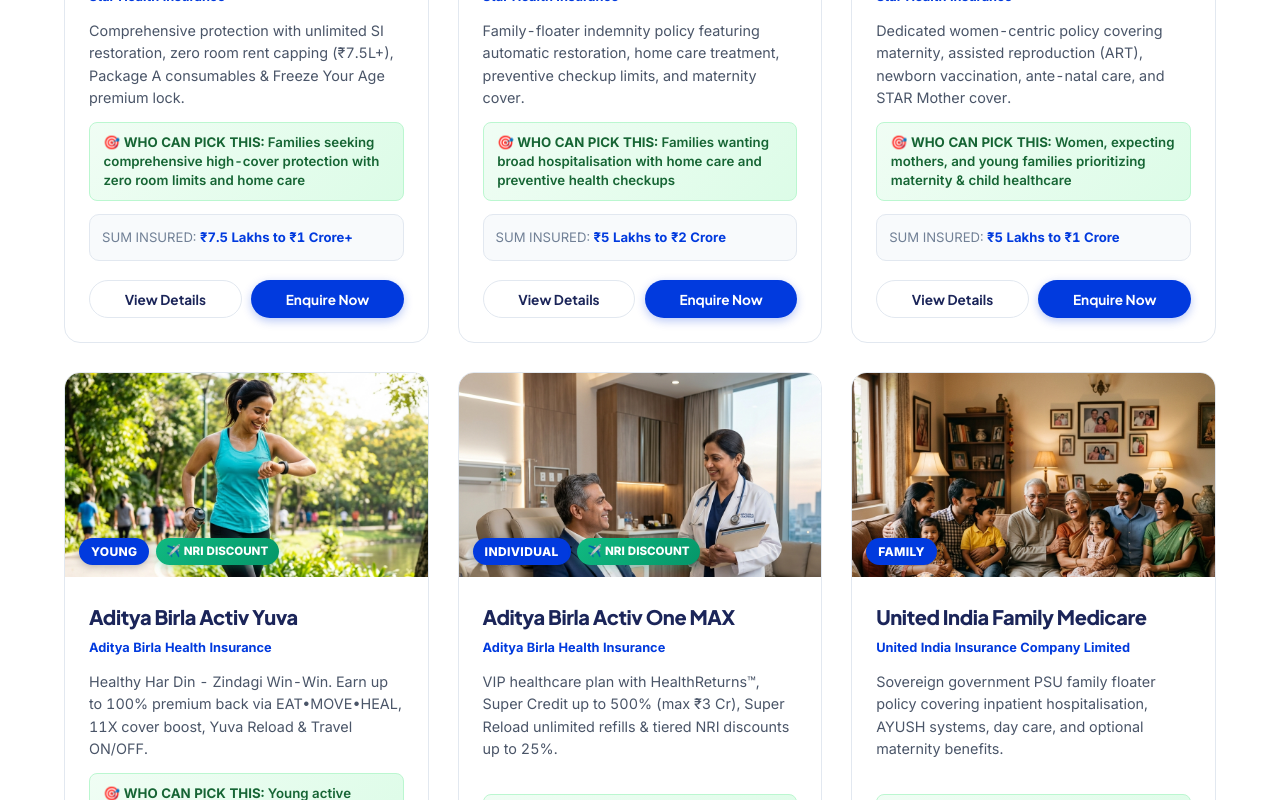
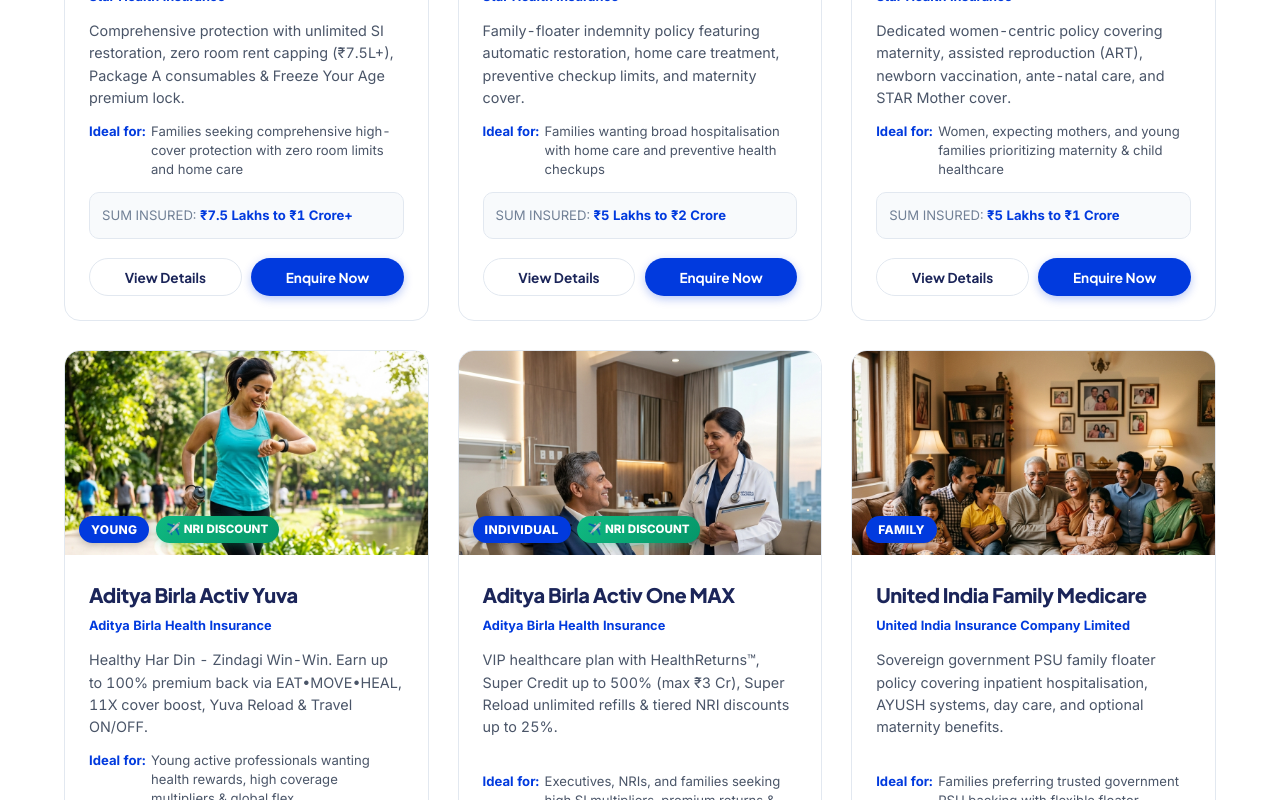
Before and after one commit to Nevin3973/ameeninsurance, a React (Vite) app: page / in a window 1280 px wide. Shown: the part 3500-4300 px from the top of the page. Built offline with nearby package versions, Linux system fonts and the light colour scheme.

Commit message:
Refine Ideal for recommendation to be subtle and minimal

```diff
--- a/src/components/ProductCatalog.jsx
+++ b/src/components/ProductCatalog.jsx
@@ -521,19 +521,18 @@
                 </div>
 
                 <div>
-                  {/* Who Can Pick This / Ideal For Callout Box */}
+                  {/* Subtle Ideal For Line */}
                   <div style={{
-                    padding: "0.6rem 0.85rem",
-                    borderRadius: "8px",
-                    background: "linear-gradient(135deg, #f0fdf4 0%, #dcfce7 100%)",
-                    border: "1px solid #bbf7d0",
-                    fontSize: "0.83rem",
-                    color: "#166534",
+                    fontSize: "0.82rem",
+                    color: "var(--text-muted)",
                     marginBottom: "0.8rem",
-                    fontWeight: 600,
-                    lineHeight: 1.45
+                    lineHeight: 1.45,
+                    display: "flex",
+                    alignItems: "flex-start",
+                    gap: "0.35rem"
                   }}>
-                    🎯 <strong>WHO CAN PICK THIS:</strong> {product.idealFor}
+                    <span style={{ color: "var(--primary-blue)", fontWeight: 700, flexShrink: 0 }}>Ideal for:</span>
+                    <span>{product.idealFor}</span>
                   </div>
 
                   <div style={{
```
